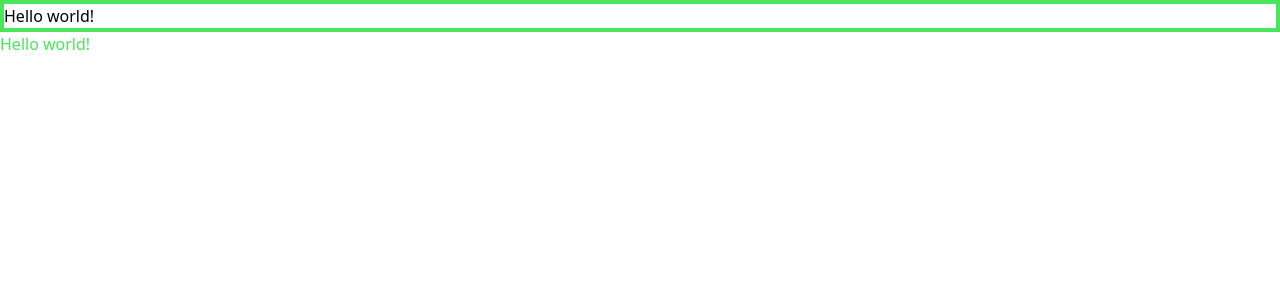
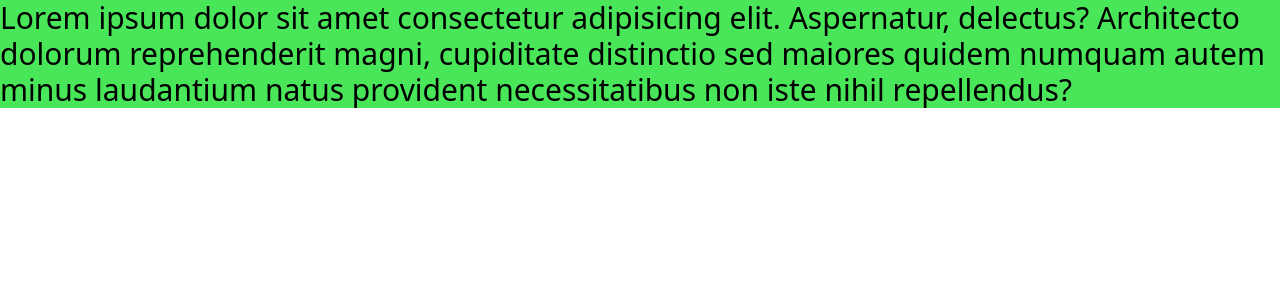
Before and after one commit to PuneetSivananda/ytube-projects, a Next.js app: page / in a window 1280 px wide. Shown: the top 300 px of the page. Built offline with nearby package versions, Linux system fonts and the light colour scheme.

Commit message:
feat: customizing text

```diff
--- a/app/page.tsx
+++ b/app/page.tsx
@@ -6,12 +6,7 @@ import styles from './page.module.css'
 export default function Home() {
   return (
     <div>
-      <h1 className="border-4 border-nextjs">
-        Hello world!
-      </h1>
-      <h1 className="text-nextjs">
-        Hello world!
-      </h1>
+      <p className='bg-nextjs text-blue text-xs lg:text-3xl'>Lorem ipsum dolor sit amet consectetur adipisicing elit. Aspernatur, delectus? Architecto dolorum reprehenderit magni, cupiditate distinctio sed maiores quidem numquam autem minus laudantium natus provident necessitatibus non iste nihil repellendus?</p>
     </div>
   )
 }
--- a/tailwind.config.js
+++ b/tailwind.config.js
@@ -6,9 +6,15 @@ module.exports = {
     "./components/**/*.{js,ts,jsx,tsx}",
   ],
   theme: {
+    screens: {
+      sm: '480px',
+      md: '768px',
+      lg: '976px',
+      xl: '1440px'
+    },
     extend: {
       colors: {
-        "nextjs": "#49e659",
+        nextjs: "#49e659"
       },
     },
   },
```
